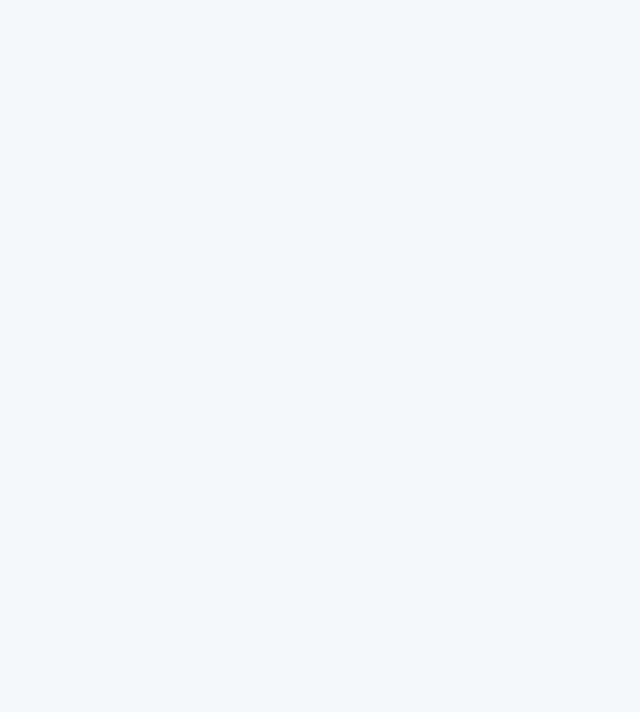
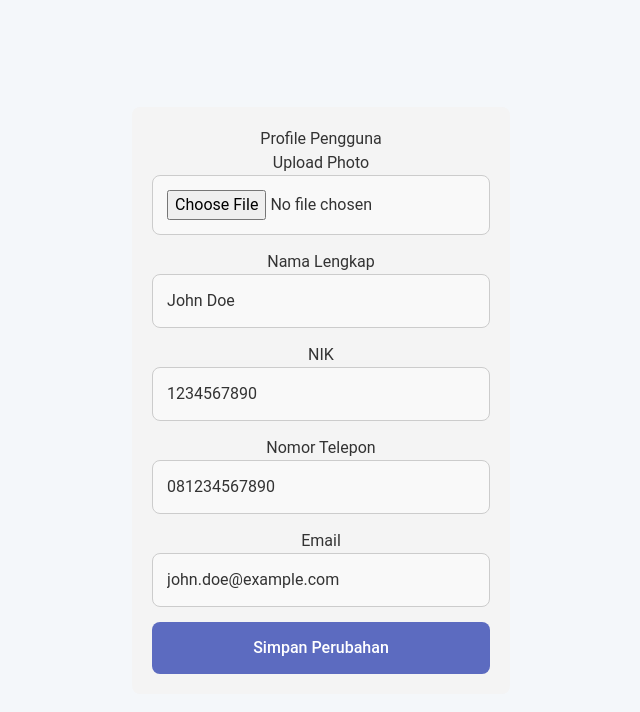
Before and after one commit to proyek-uas-arsitektur-sistem-perpus/proyek-sistem-perpus, a React (Vite) app in the folder frontend/: page /dashboard/profile in a window 1280 px wide. Before the commit this address had no page. Shown: the top 712 px of the page, without its empty margins (319-959 px from the left). Built offline with nearby package versions, Linux system fonts and the light colour scheme.

Commit message:
menambahkan bagian lupa password di halaman login

```diff
--- a/frontend/src/App.jsx
+++ b/frontend/src/App.jsx
@@ -3,6 +3,8 @@ import { BrowserRouter as Router, Routes, Route } from "react-router-dom";
 import Login from "./pages/Login"; // Halaman Login
 import Register from "./pages/Register"; // Halaman Register
 import Dashboard from "./pages/Dashboard"; // Halaman Dashboard
+import ProfilePengguna from './components/ProfilePengguna'; // Halaman Profile Pengguna
+import GantiPassword from './components/GantiPassword'; // Halaman Ganti Password
 import SidebarStaff from "./components/SidebarStaff"; // Sidebar Staff
 import "./App.css"; // Tambahkan CSS global jika diperlukan
 
@@ -23,11 +25,20 @@ const App = () => {
             path="/dashboard"
             element={
               <div>
-                <SidebarStaff />
+                <SidebarStaff /> {/* Menampilkan Sidebar hanya di Dashboard */}
                 <Dashboard />
               </div>
             }
           />
+
+          {/* Route ke halaman Profile Pengguna */}
+          <Route path="/dashboard/profile" element={<ProfilePengguna />} />
+
+          {/* Route ke halaman Ganti Password */}
+          <Route path="/login/change-password" element={<GantiPassword />} />
+
+          {/* Route untuk halaman Lupa Password */}
+          <Route path="/lupa-password" element={<GantiPassword />} /> {/* Halaman Ganti Password */}
         </Routes>
       </div>
     </Router>
--- /dev/null
+++ b/frontend/src/components/GantiPassword.css
@@ -0,0 +1,54 @@
+/* src/components/GantiPassword.css */
+
+/* Mengatur layout dasar */
+.change-password-container {
+    width: 90%;
+    max-width: 400px;
+    margin: 0 auto;
+    padding: 30px;
+    background-color: #f4f4f4;
+    border-radius: 8px;
+    box-shadow: 0 4px 8px rgba(0, 0, 0, 0.1);
+  }
+
+  /* Styling untuk judul */
+  .change-password-container h2 {
+    text-align: center;
+    margin-bottom: 20px;
+    font-size: 1.8rem;
+  }
+
+  /* Styling untuk form input */
+  .input-group {
+    margin-bottom: 15px;
+  }
+
+  .input-group label {
+    display: block;
+    font-size: 1rem;
+    color: #333;
+    margin-bottom: 5px;
+  }
+
+  .input-group input {
+    width: 100%;
+    padding: 10px;
+    font-size: 1rem;
+    border: 1px solid #ccc;
+    border-radius: 5px;
+  }
+
+  /* Styling untuk tombol ganti password */
+  .change-password-btn {
+    width: 100%;
+    padding: 12px;
+    background-color: #28a745;
+    color: white;
+    border: none;
+    border-radius: 5px;
+    cursor: pointer;
+  }
+
+  .change-password-btn:hover {
+    background-color: #218838;
+  }
--- /dev/null
+++ b/frontend/src/components/GantiPassword.jsx
@@ -0,0 +1,75 @@
+import React, { useState } from 'react';
+import { useNavigate } from 'react-router-dom'; // Import useNavigate untuk mengarahkan pengguna
+import './GantiPassword.css';
+
+const GantiPassword = () => {
+  const [passwords, setPasswords] = useState({
+    oldPassword: '',
+    newPassword: '',
+    confirmPassword: '',
+  });
+
+  const navigate = useNavigate(); // Inisialisasi navigate
+
+  const handleChange = (e) => {
+    const { name, value } = e.target;
+    setPasswords({
+      ...passwords,
+      [name]: value,
+    });
+  };
+
+  const handleSubmit = (e) => {
+    e.preventDefault();
+    // Cek jika password baru dan konfirmasi password tidak cocok
+    if (passwords.newPassword !== passwords.confirmPassword) {
+      alert('Password baru dan konfirmasi password tidak cocok.');
+    } else {
+      console.log('Password updated:', passwords);
+      alert('Password berhasil diganti.');
+      navigate("/"); // Arahkan kembali ke halaman login setelah berhasil ganti password
+    }
+  };
+
+  return (
+    <div className="ganti-password-container">
+      <h2>Ganti Password</h2>
+      <p>Masukkan password lama, password baru, dan konfirmasi password baru.</p>
+      <form onSubmit={handleSubmit}>
+        <div className="password-field">
+          <label>Password Lama</label>
+          <input
+            type="password"
+            name="oldPassword"
+            value={passwords.oldPassword}
+            onChange={handleChange}
+            required
+          />
+        </div>
+        <div className="password-field">
+          <label>Password Baru</label>
+          <input
+            type="password"
+            name="newPassword"
+            value={passwords.newPassword}
+            onChange={handleChange}
+            required
+          />
+        </div>
+        <div className="password-field">
+          <label>Konfirmasi Password Baru</label>
+          <input
+            type="password"
+            name="confirmPassword"
+            value={passwords.confirmPassword}
+            onChange={handleChange}
+            required
+          />
+        </div>
+        <button type="submit" className="btn-save">Ganti Password</button>
+      </form>
+    </div>
+  );
+};
+
+export default GantiPassword;
--- /dev/null
+++ b/frontend/src/components/ProfilePengguna.css
@@ -0,0 +1,52 @@
+/* src/components/ProfilePengguna.css */
+
+/* Mengatur layout dasar */
+.profile-container {
+    width: 80%;
+    margin: 0 auto;
+    padding: 20px;
+    background-color: #f4f4f4;
+    border-radius: 8px;
+  }
+
+  /* Styling untuk header */
+  .profile-header {
+    text-align: center;
+    margin-bottom: 30px;
+  }
+
+  .profile-header h2 {
+    font-size: 2rem;
+    color: #333;
+  }
+
+  /* Styling untuk info pengguna */
+  .profile-info {
+    display: flex;
+    flex-direction: column;
+    gap: 15px;
+    font-size: 1rem;
+  }
+
+  .profile-info p {
+    margin: 5px 0;
+    color: #555;
+  }
+
+  .profile-info span {
+    font-weight: bold;
+  }
+
+  /* Tombol edit */
+  .edit-btn {
+    padding: 10px 15px;
+    background-color: #007bff;
+    color: white;
+    border: none;
+    border-radius: 5px;
+    cursor: pointer;
+  }
+
+  .edit-btn:hover {
+    background-color: #0056b3;
+  }
--- /dev/null
+++ b/frontend/src/components/ProfilePengguna.jsx
@@ -0,0 +1,93 @@
+import React, { useState } from 'react';
+import './ProfilePengguna.css';
+
+const ProfilePengguna = () => {
+  const [profile, setProfile] = useState({
+    photo: '',
+    fullName: 'John Doe',
+    nik: '1234567890',
+    phoneNumber: '081234567890',
+    email: 'john.doe@example.com',
+  });
+
+  const handleChange = (e) => {
+    const { name, value } = e.target;
+    setProfile({
+      ...profile,
+      [name]: value,
+    });
+  };
+
+  const handleFileChange = (e) => {
+    const file = e.target.files[0];
+    setProfile({
+      ...profile,
+      photo: file ? URL.createObjectURL(file) : '',
+    });
+  };
+
+  const handleSubmit = (e) => {
+    e.preventDefault();
+    console.log('Profile updated:', profile);
+  };
+
+  return (
+    <div className="profile-container">
+      <h2>Profile Pengguna</h2>
+      <form onSubmit={handleSubmit}>
+        <div className="profile-field">
+          <label>Upload Photo</label>
+          <input
+            type="file"
+            name="photo"
+            onChange={handleFileChange}
+          />
+          {profile.photo && <img src={profile.photo} alt="Profile" className="profile-photo" />}
+        </div>
+        <div className="profile-field">
+          <label>Nama Lengkap</label>
+          <input
+            type="text"
+            name="fullName"
+            value={profile.fullName}
+            onChange={handleChange}
+            required
+          />
+        </div>
+        <div className="profile-field">
+          <label>NIK</label>
+          <input
+            type="text"
+            name="nik"
+            value={profile.nik}
+            onChange={handleChange}
+            required
+          />
+        </div>
+        <div className="profile-field">
+          <label>Nomor Telepon</label>
+          <input
+            type="tel"
+            name="phoneNumber"
+            value={profile.phoneNumber}
+            onChange={handleChange}
+            required
+          />
+        </div>
+        <div className="profile-field">
+          <label>Email</label>
+          <input
+            type="email"
+            name="email"
+            value={profile.email}
+            onChange={handleChange}
+            required
+          />
+        </div>
+        <button type="submit" className="btn-save">Simpan Perubahan</button>
+      </form>
+    </div>
+  );
+};
+
+export default ProfilePengguna;
--- a/frontend/src/pages/Dashboard.jsx
+++ b/frontend/src/pages/Dashboard.jsx
@@ -1,12 +1,13 @@
 import React from 'react';
+import { Link } from 'react-router-dom'; // Mengimpor Link untuk navigasi
 import './Dashboard.css'; // Mengimpor file CSS untuk styling Dashboard
-import SidebarStaff from '../components/SidebarStaff';
+import SidebarStaff from '../components/SidebarStaff'; // Mengimpor SidebarStaff
 
 // Komponen utama Dashboard
 const Dashboard = () => {
   return (
     <div>
-    <SidebarStaff/>
+      <SidebarStaff /> {/* Menyisipkan SidebarStaff */}
 
       <div className="dashboard">
         {/* Header dari Dashboard */}
@@ -46,6 +47,11 @@ const Dashboard = () => {
             <i className="fas fa-credit-card"></i> {/* Ikon denda */}
             1 Denda {/* Menampilkan jumlah denda yang harus dibayar */}
           </div>
+
+          {/* Links to Profile and Change Password */}
+          <div className="settings-links">
+            <Link to="/dashboard/profile">Profile Pengguna</Link> {/* Link ke halaman Profile Pengguna */}
+          </div>
         </div>
       </div>
     </div>
--- a/frontend/src/pages/Login.jsx
+++ b/frontend/src/pages/Login.jsx
@@ -35,6 +35,8 @@ const Login = () => {
           </form>
           <div className="signup-link">
             <p>Belum punya akun? <a href="/register">Daftar</a></p>
+            {/* Tambahkan link untuk Lupa Password */}
+            <p><a href="/lupa-password">Lupa Password?</a></p>
           </div>
         </div>
       </div>
```
Lines whose indentation alone changed are shown as unchanged.
